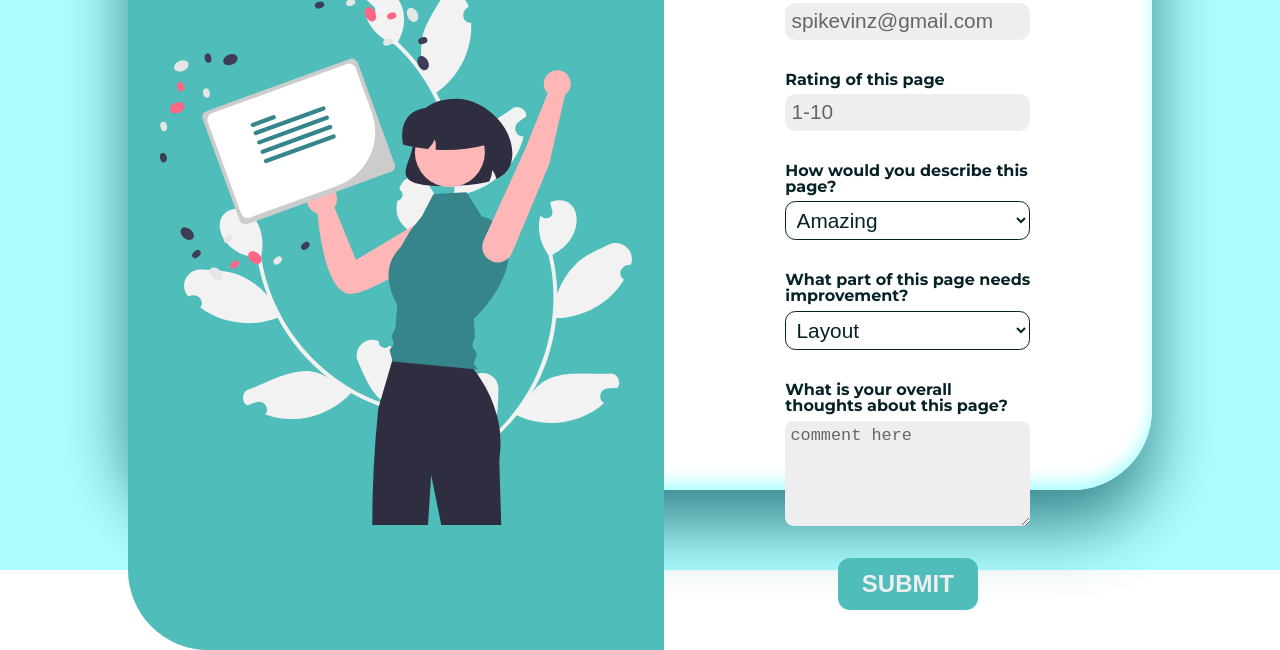
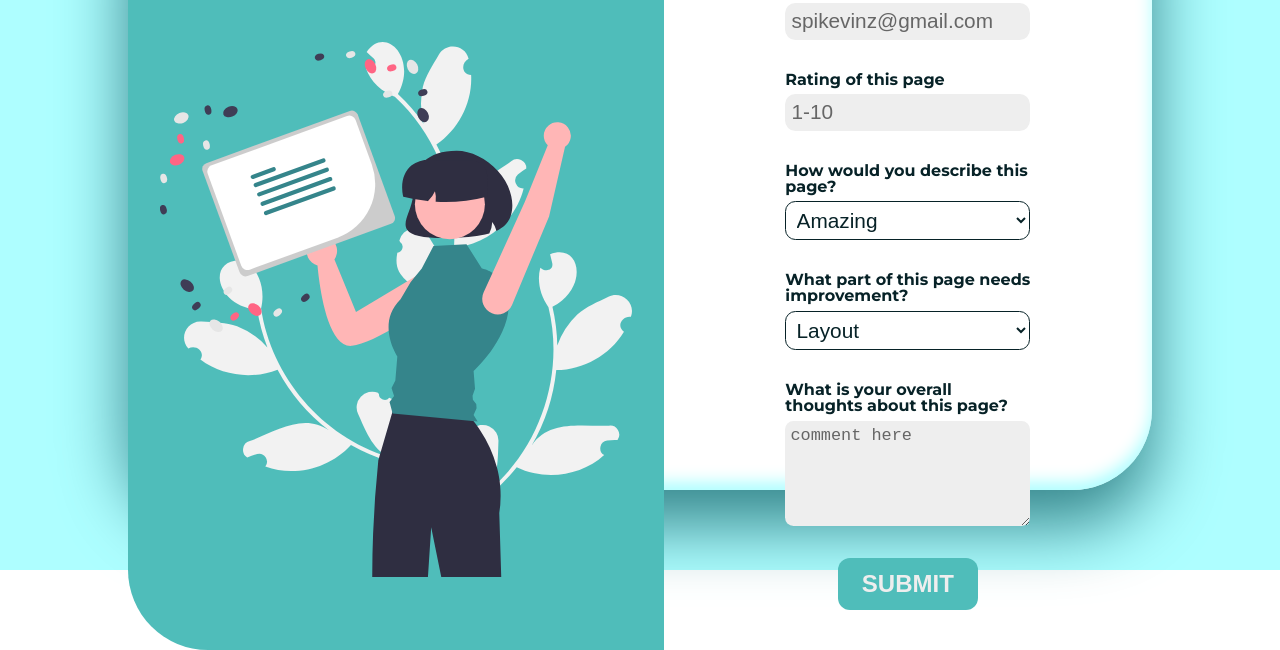
Before and after one commit to superspike7/avion-survey-form, a website: page index.html in a window 1280 px wide. Shown: the part 230-880 px from the top of the page. Drawn offline with Linux system fonts and the light colour scheme.

Commit message:
adjust illustrationt positition

```diff
--- a/styles/sass/main.scss
+++ b/styles/sass/main.scss
@@ -28,6 +28,7 @@
 			background: $normal;
 			border-radius: 5em 0 0 5em;
 			padding: 2em;
+			position: relative;
 
 			.title {
 				font-weight: bold;
@@ -45,9 +46,9 @@
 			}
 
 			img {
-				margin-top: 2em;
 				display: block;
 				margin: 0 auto;
+				margin-top: 4em;
 			}
 		}
 
```
Also changed, not shown: styles/main.css, 1 other file.
